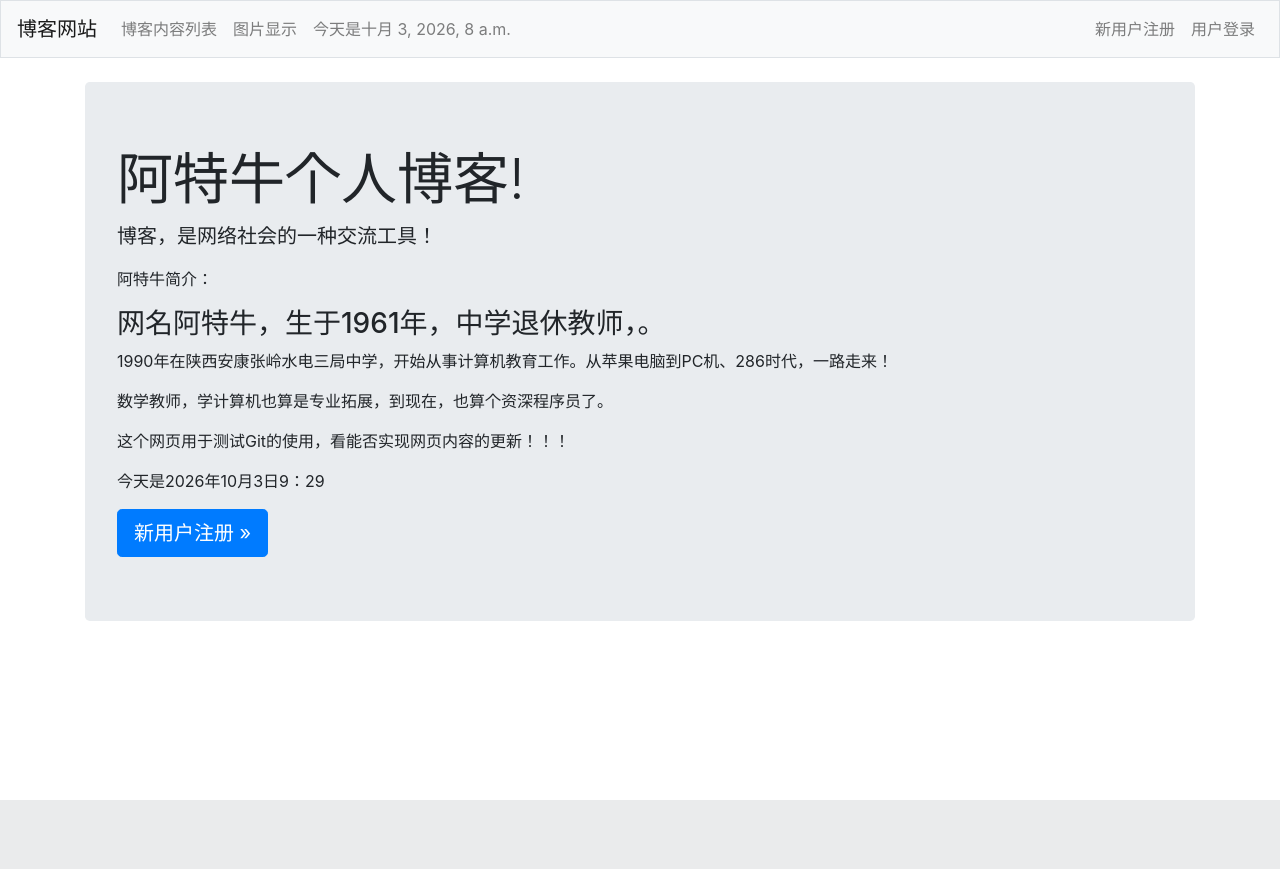
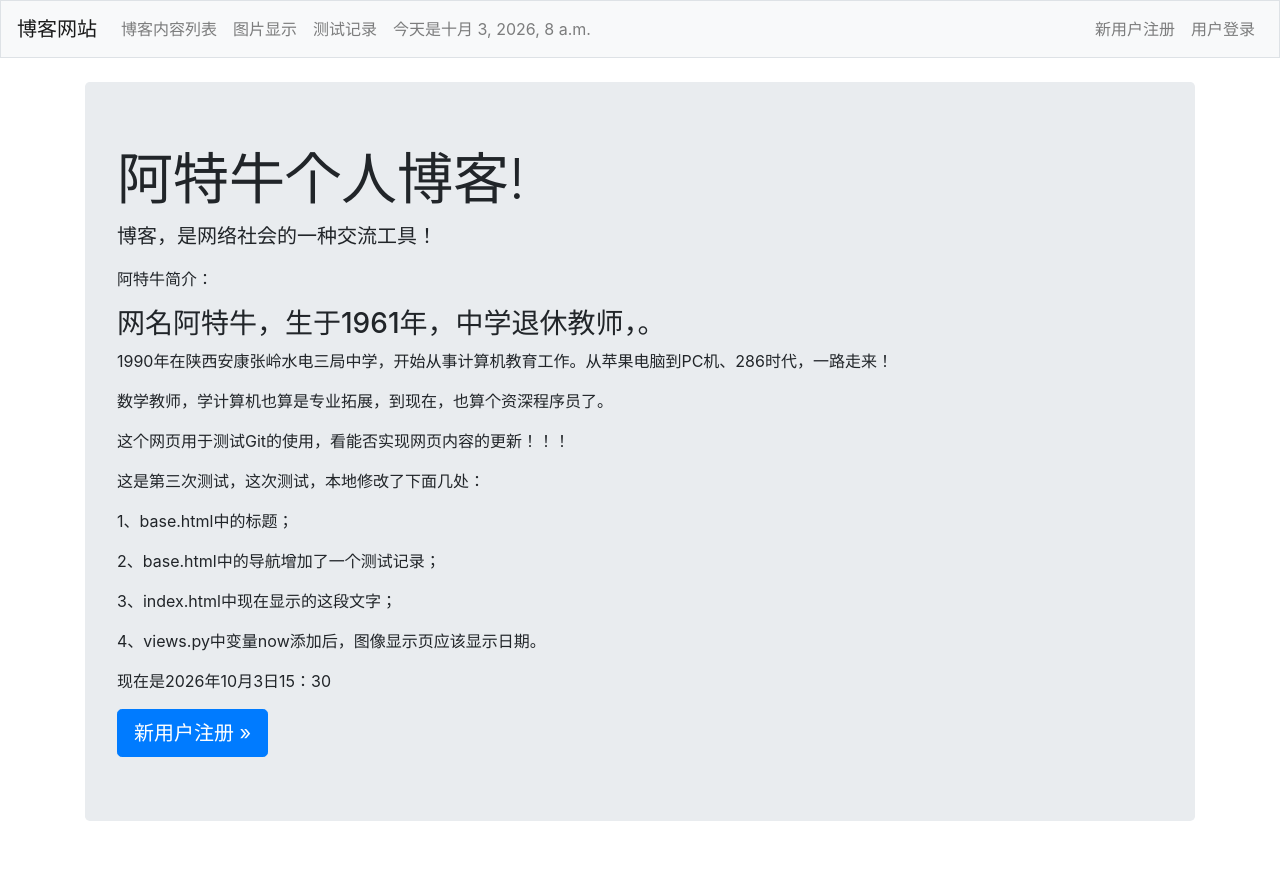
Before and after one commit to artbullshen/shen_test, a Django app: page / in a window 1280 px wide. Before the commit the page ends 800 px from the top, so only its background shows below. Run offline with Django 3.2, Linux system fonts and the light colour scheme; some libraries are stand-ins or nearby versions.

Commit message:
第三次测试提交！！！

```diff
--- a/blogs/templates/blogs/base.html
+++ b/blogs/templates/blogs/base.html
@@ -6,7 +6,7 @@
   <meta charset="utf-8">
   <meta name="viewport" content="width=device-width, initial-scale=1,
     shrink-to-fit=no">
-  <title>阿特牛的博客网站</title>
+  <title>阿特牛博客</title>
 
   {% bootstrap_css %}
   {% bootstrap_javascript jquery='full' %}
@@ -45,6 +45,11 @@
           <a class="nav-link" href="{% url 'blogs:image' %}">
             图片显示</a>
         </li>
+        <li class="nav-item">
+          <a class="nav-link" href="{% url 'blogs:image' %}">
+            测试记录</a>
+        </li>
+
         <li class="nav-item">
           <a class="nav-link" href="#">
             今天是{{ now }} </a>
--- a/blogs/templates/blogs/index.html
+++ b/blogs/templates/blogs/index.html
@@ -11,7 +11,13 @@
     <p> 1990年在陕西安康张岭水电三局中学，开始从事计算机教育工作。从苹果电脑到PC机、286时代，一路走来！</p>
     <p>数学教师，学计算机也算是专业拓展，到现在，也算个资深程序员了。</p>
     <p>这个网页用于测试Git的使用，看能否实现网页内容的更新！！！</p>
-    <p>今天是2026年10月3日9：29</p>
+    <p>这是第三次测试，这次测试，本地修改了下面几处：</p>
+    <p>1、base.html中的标题；</p>
+    <p>2、base.html中的导航增加了一个测试记录；</p>
+    <p>3、index.html中现在显示的这段文字；</p>
+    <p>4、views.py中变量now添加后，图像显示页应该显示日期。</p>
+
+    <p>现在是2026年10月3日15：30</p>
 
     <a class="btn btn-lg btn-primary" href="{% url 'users:register' %}"
       role="button">新用户注册 &raquo;</a>
--- a/blogs/views.py
+++ b/blogs/views.py
@@ -18,8 +18,10 @@ def index(request):
 
 # 定义图片加载视图并传送参数items给模板文件my_image_test。
 def image(request):
+    now = datetime.datetime.now()
     items = Test.objects.all()
-    return render(request, 'blogs/my_image_test.html', {'items':items})
+    context = {'now':now, 'items':items}
+    return render(request, 'blogs/my_image_test.html', context)
 
 
 def study(request):
```
